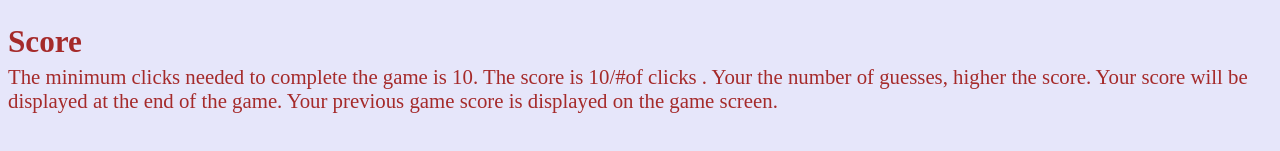
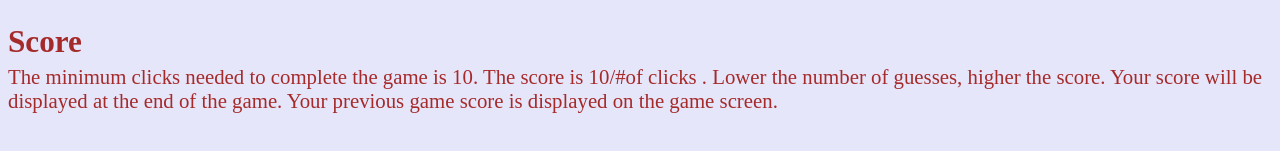
Before and after one commit to pdahal48/memGame, a plain HTML site: page index.html in a window 1280 px wide. Shown: the part 347-498 px from the top of the page. Drawn offline with Linux system fonts and the light colour scheme.

Commit message:
fixed a typo

```diff
--- a/index.html
+++ b/index.html
@@ -24,7 +24,7 @@
 
     <span>
       <h2>Score</h2>
-      The minimum clicks needed to complete the game is 10. The score is 10/#of clicks . Your the number of guesses, higher the score.
+      The minimum clicks needed to complete the game is 10. The score is 10/#of clicks . Lower the number of guesses, higher the score.
       Your score will be displayed at the end of the game. Your previous game score is displayed on the game screen.
     </p>
   </span>
```
